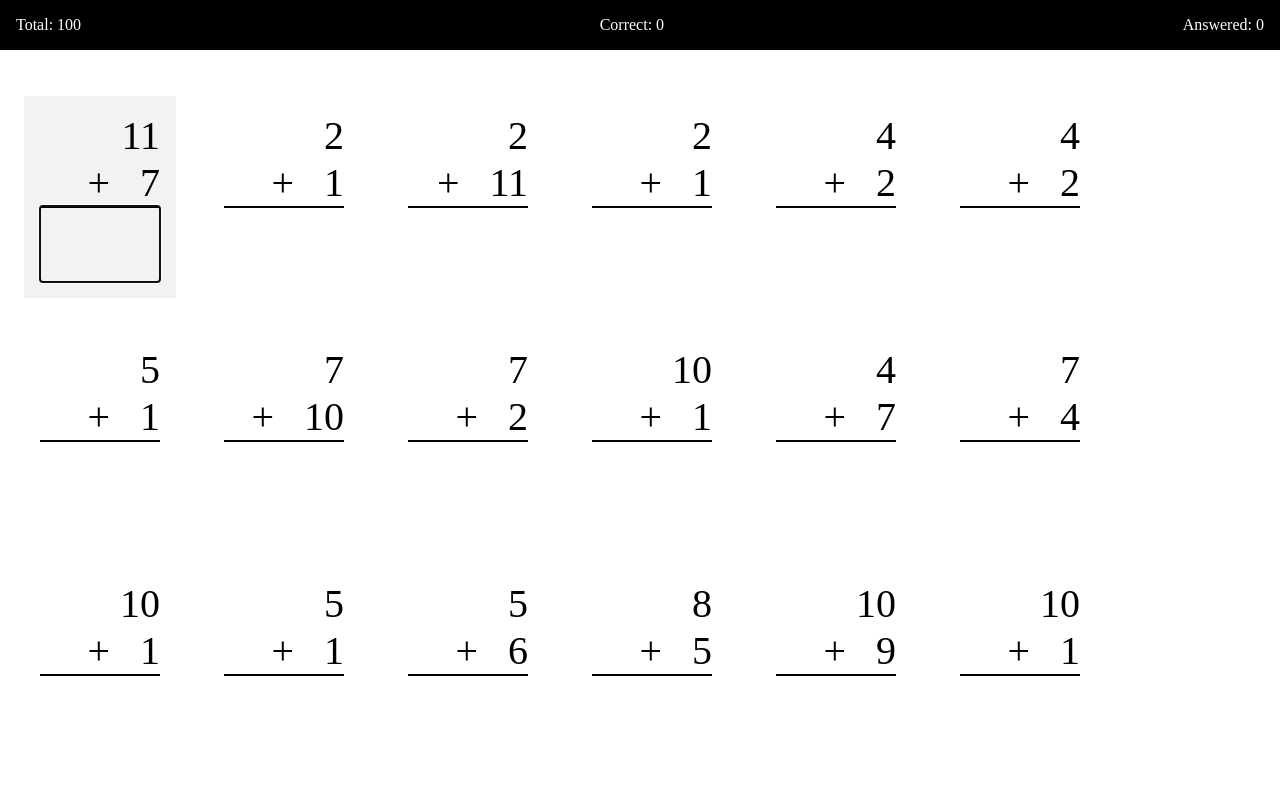
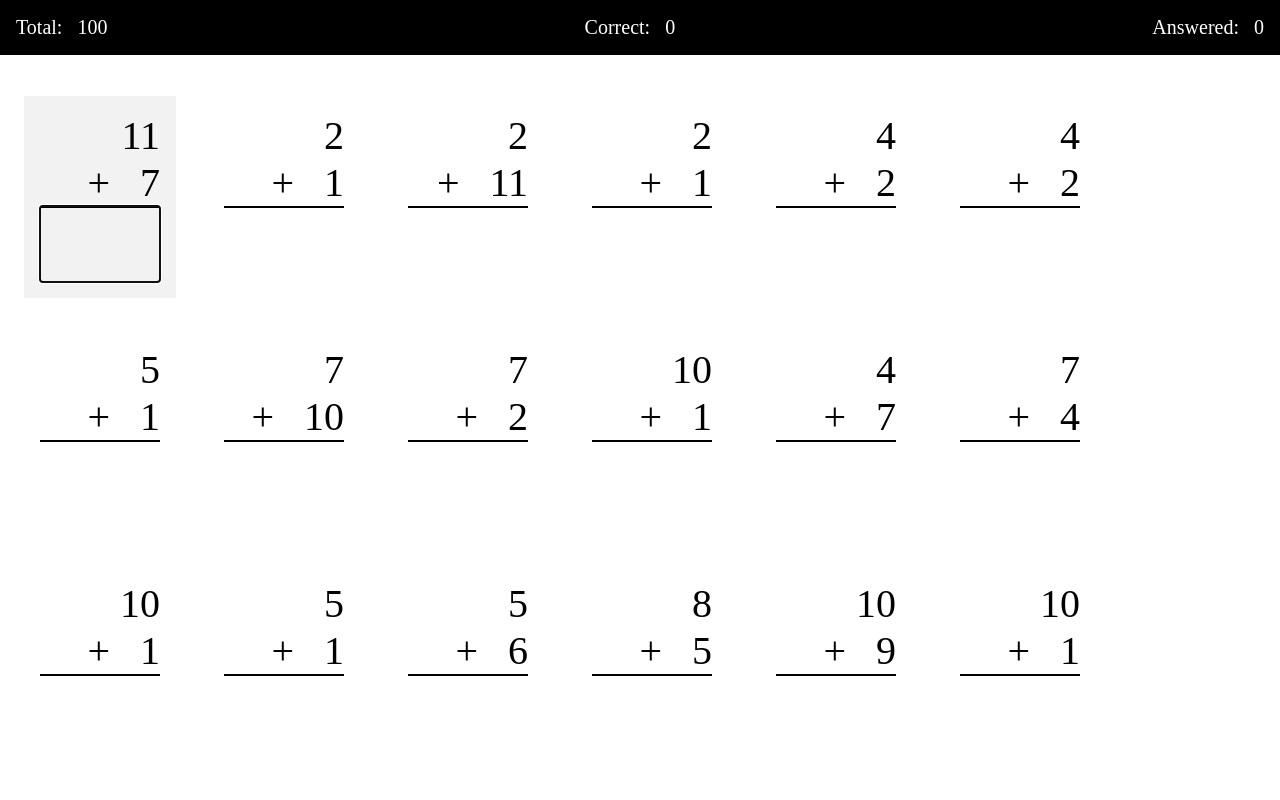
Before and after one commit to windmaomao/react-sheet, a React (Create React App) app: page / in a window 1280 px wide. Shown: the top 800 px of the page. Built offline with nearby package versions, Linux system fonts and the light colour scheme; a web font is replaced by a local one.

Commit message:
refine font size

```diff
--- a/src/components/Plus.js
+++ b/src/components/Plus.js
@@ -22,7 +22,6 @@ const Plus = ({
   }, [active])
 
   const onKeyDown = e => {
-    console.log(e.keyCode)
     if (e.keyCode === 13) {
       onAnswer(e.target.value)
     }
--- a/src/components/PlusStyle.js
+++ b/src/components/PlusStyle.js
@@ -1,8 +1,8 @@
 import styled from 'styled-components'
 import variables from '../variables'
 
-const fontSize = '40px'
-const width = '120px'
+const fontSize = '2.5rem'
+const width = '7.5rem'
 const fontFamily = variables.fontFamily
 
 const color = props => {
--- a/src/components/Score.js
+++ b/src/components/Score.js
@@ -5,9 +5,9 @@ const Score = ({ total, correct, answered }) => {
   return (
     <ScoreStyle>
       <div>
-        <div>Total: {total}</div>
-        <div>Correct: {correct}</div>
-        <div>Answered: {answered}</div>
+        <div>Total: &nbsp; {total}</div>
+        <div>Correct: &nbsp; {correct}</div>
+        <div>Answered: &nbsp; {answered}</div>
       </div>
     </ScoreStyle>
   )
--- a/src/components/ScoreStyle.js
+++ b/src/components/ScoreStyle.js
@@ -8,6 +8,7 @@ const ScoreStyle = styled.div`
   background-color: black;
   color: white;
   padding: 1rem;
+  font-size: 1.25rem;
   & > div {
     display: flex;
     flex-direction: row;
```
